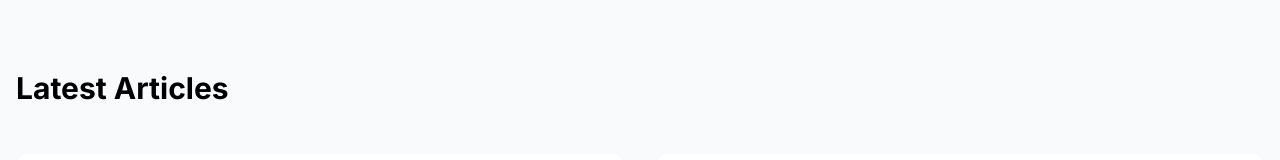
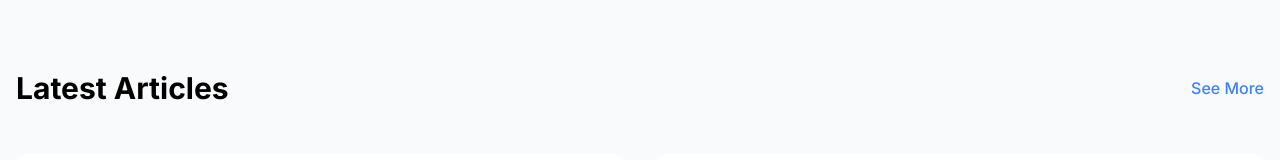
Before and after one commit to ashmilhussain/ashmil, a plain HTML site: page index.html in a window 1280 px wide. Shown: the part 2072-2232 px from the top of the page. Drawn offline with nearby package versions, Linux system fonts and the light colour scheme.

Commit message:
add see more for article

```diff
--- a/index.html
+++ b/index.html
@@ -433,7 +433,10 @@
     <!-- Articles -->
     <section id="articles" class="py-20 bg-gray-50">
         <div class="container mx-auto px-4">
-            <h2 class="text-3xl font-bold mb-12">Latest Articles</h2>
+            <div class="flex justify-between items-center mb-12">
+                <h2 class="text-3xl font-bold">Latest Articles</h2>
+                <a href="https://insights.daretobuild.today/" class="text-blue-500 hover:underline cursor-pointer">See More</a>
+            </div>
             <div class="grid md:grid-cols-2 gap-8">
                 <article id="article-1" class="bg-white p-8 rounded-xl">
                     <div class="mb-4">
```
